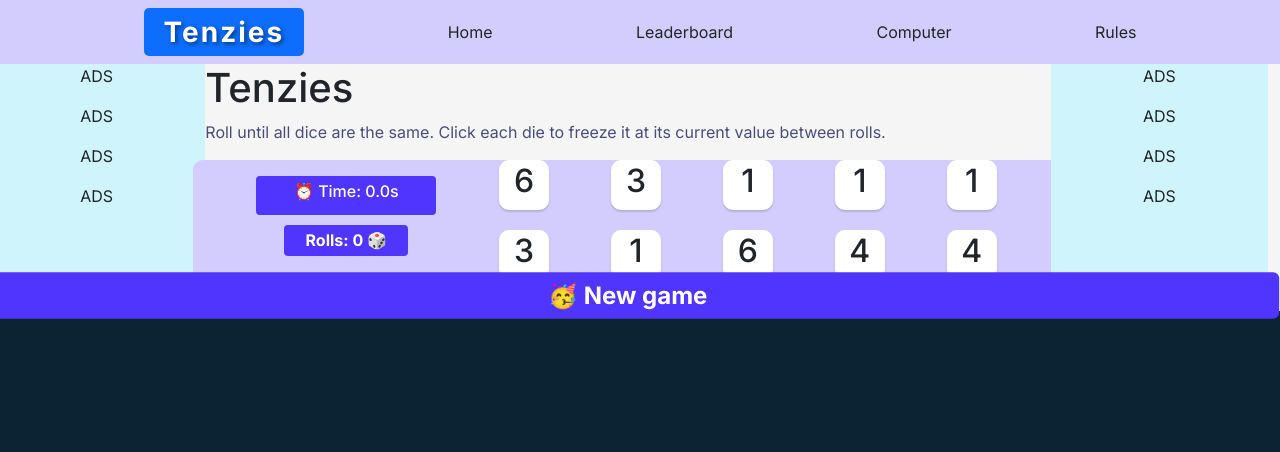
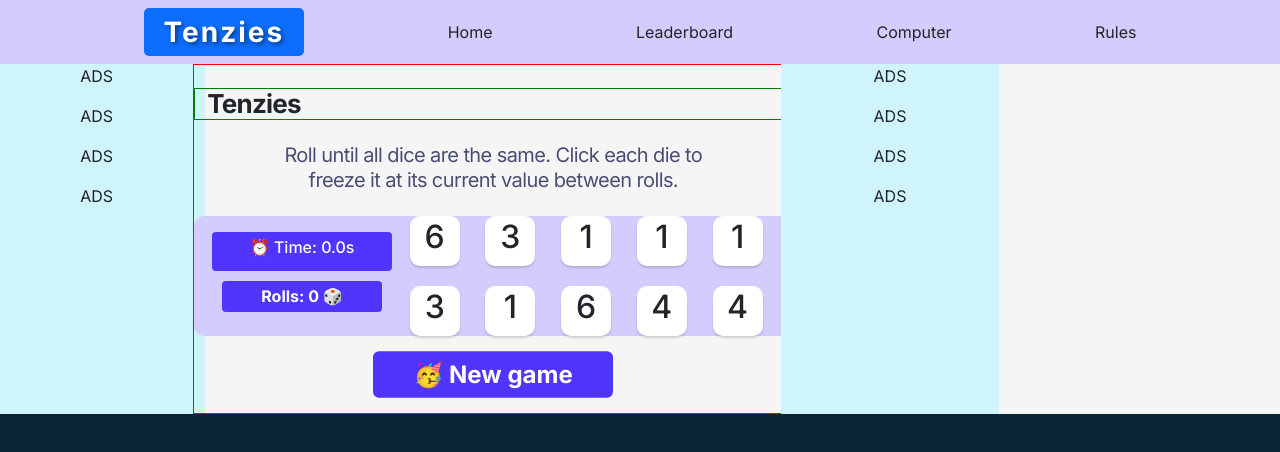
Before and after one commit to MatthewKokin/TenziesGame, a React (Vite) app: page / in a window 1280 px wide. Shown: the top 452 px of the page. Built offline with nearby package versions, Linux system fonts and the light colour scheme.

Commit message:
work in progress

```diff
--- a/src/components/Die/Die.css
+++ b/src/components/Die/Die.css
@@ -12,7 +12,6 @@
     gap: 20px;
 }
 
-/* Die face styles */
 .die-face {
     height: 50px;
     width: 50px;
@@ -27,7 +26,7 @@
 
 .die-face:active {
     box-shadow: inset 2px 2px 5px -1.5px rgba(0, 0, 0, 0.7);
-    transform: scale(0.95);  /* changed scale to transform */
+    transform: scale(0.95);
 }
 
 /* Die number styles */
--- a/src/components/Home/Home.css
+++ b/src/components/Home/Home.css
@@ -47,7 +47,10 @@ body {
     display: flex;
     flex-direction: column;
     align-items: center;
-    justify-content: center;
+    justify-content:space-evenly;
+    border: 1px solid red;
+    height: 350px;
+    max-width: 600px;
 }
 
 .play-area{
@@ -60,12 +63,30 @@ body {
 }
 
 
+.field h1 {
+    margin: 0px;
+    font-size: 26px;
+    font-weight: 700;
+    line-height: 30px;
+    letter-spacing: -0.03em;
+    text-align: center;
+    border: 1px solid green;
+}
+
 .field p {
+    margin: 0px;
+    width: 80%;
+    font-size: 20px;
+    font-weight: 400;
+    line-height: 25px;
+    letter-spacing: -0.03em;
+    text-align: center;
     color: #4A4E74;
 }
 
 /* Button styles */
 .field button, .rolls {
+    width: 10rem;
     font-size: 16px;
     font-weight: 700;
     line-height: 19px;
@@ -75,7 +96,6 @@ body {
     border: none;
     border-radius: 4px;
     padding: 5.76px 21.12px 6.1px 21.21px;
-      /* changed scale to transform */
 }
 
 .field button {
--- a/src/components/Home/Home.jsx
+++ b/src/components/Home/Home.jsx
@@ -119,12 +119,11 @@ function Home() {
                 <Timer handleClick={rollDice} isRunning={isRunning} />
                 <h2 className='rolls'>Rolls: {rollCount} 🎲</h2>
               </div>
-              <div className='dice-container col-md-8 col-12'>
+              <div className='dice-container col-md-8'>
                 {diceElements}
               </div>
             </div>
-            <button onClick={rollDice}> {
-              gameWon === null ? "🥳 New game" : (gameWon === false ? "🎲 Roll" : "🥲 Finish")}</button>
+            <button onClick={rollDice}> {gameWon === null ? "🥳 New game" : (gameWon === false ? "🎲 Roll" : "🥲 Finish")}</button>
           </div>
           {addsEl}
         </div>
```
